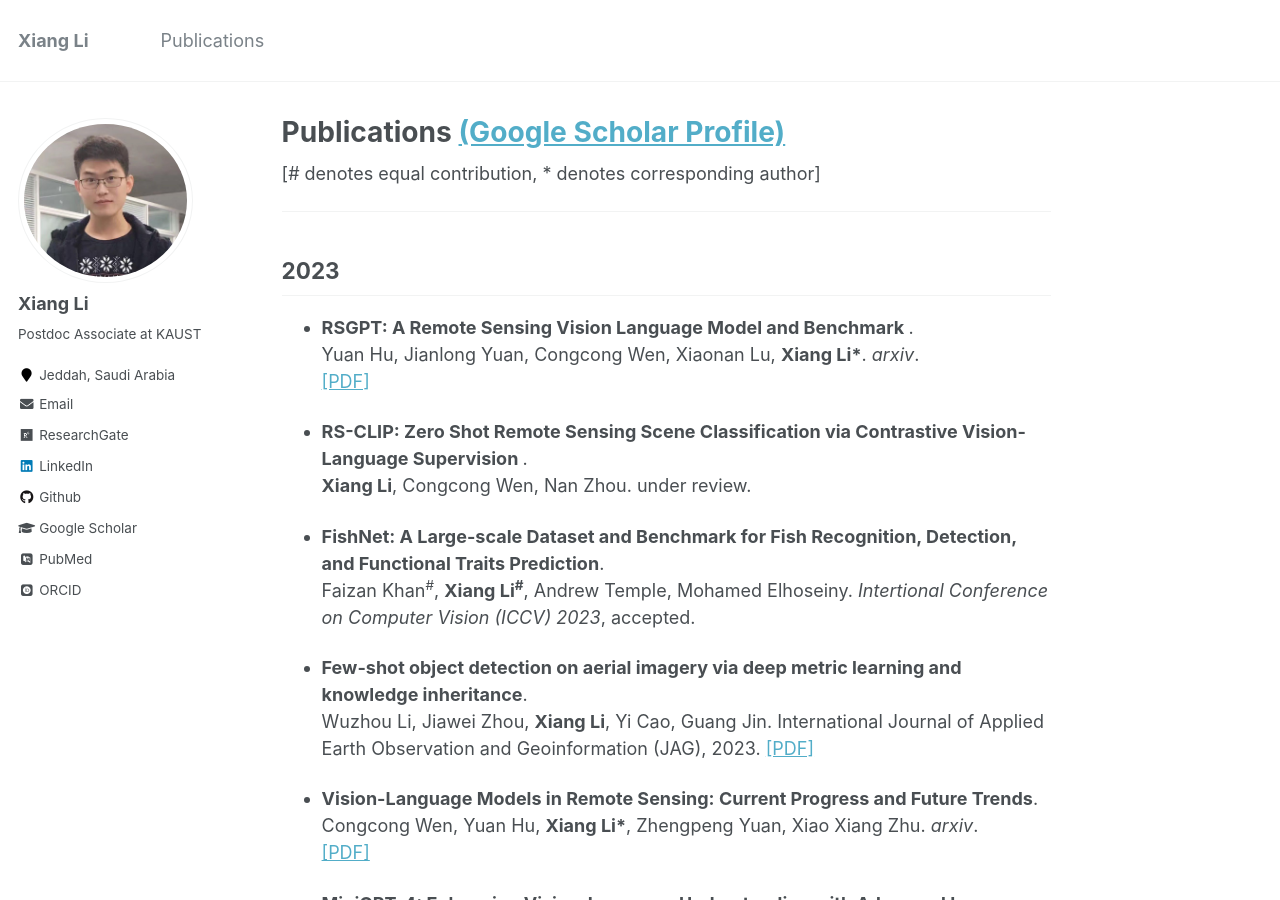
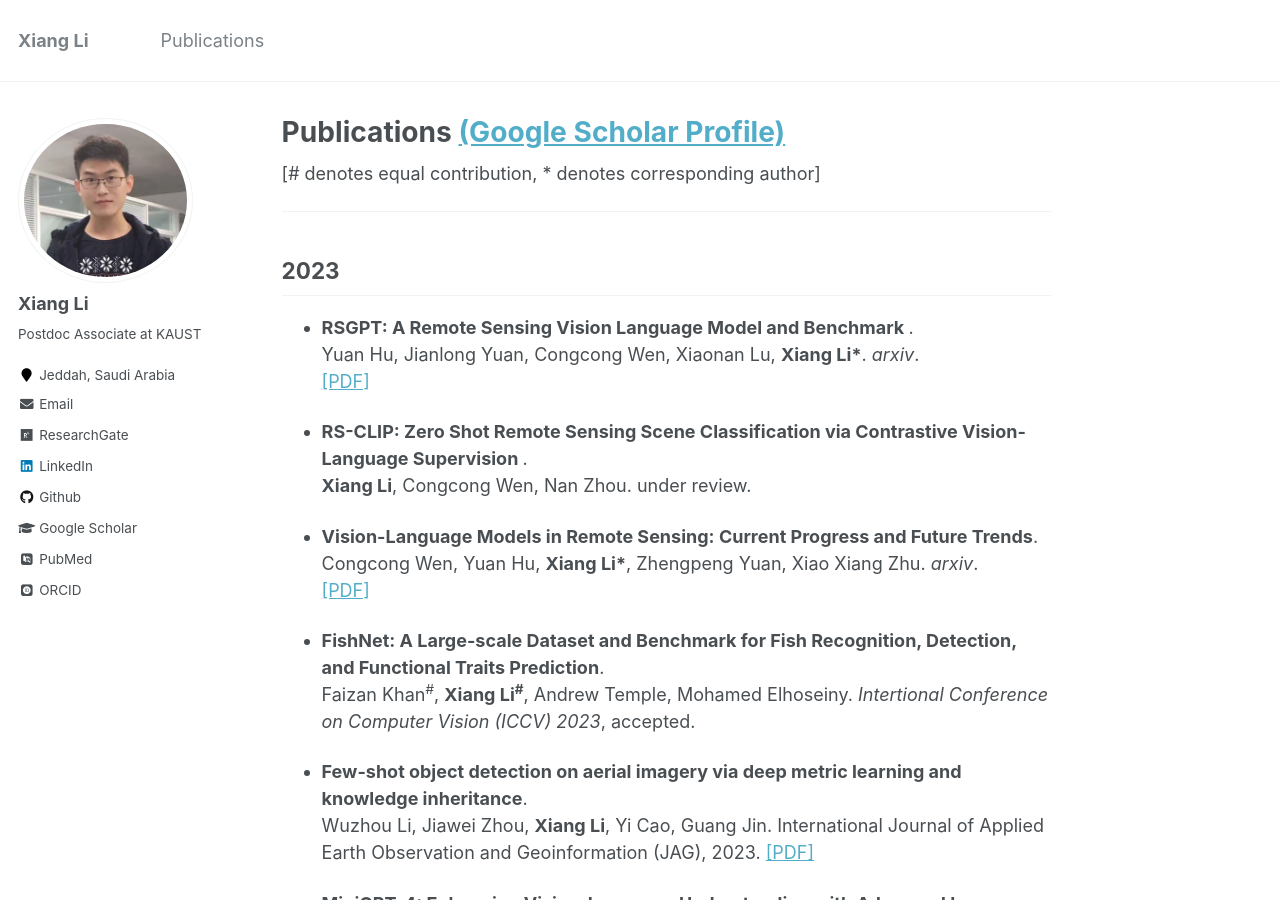
Before and after one commit to lx709/lx709.github.io, a Jekyll site: the page built from _pages/publications.md, in a window 1280 px wide and 900 px high. Built offline with Jekyll 4.4.1, drawn with Linux system fonts in a browser that asks for light colours; some web fonts are replaced.

```diff
--- a/_pages/publications.md
+++ b/_pages/publications.md
@@ -15,16 +15,16 @@ Yuan Hu, Jianlong Yuan, Congcong Wen, Xiaonan Lu, <b>Xiang Li*</b>. <i>arxiv</i>
 * <b>RS-CLIP: Zero Shot Remote Sensing Scene Classification via Contrastive Vision-Language Supervision </b>. <br>
 <b>Xiang Li</b>, Congcong Wen, Nan Zhou. under review.
 
+* <b>Vision-Language Models in Remote Sensing: Current Progress and Future Trends</b>. <br>
+Congcong Wen, Yuan Hu, <b>Xiang Li*</b>, Zhengpeng Yuan, Xiao Xiang Zhu. <i>arxiv</i>.<br>
+[[PDF]](https://arxiv.org/abs/2305.05726)
+
 * <b>FishNet: A Large-scale Dataset and Benchmark for Fish Recognition, Detection, and Functional Traits Prediction</b>. <br>
 Faizan Khan<sup>#</sup>, <b>Xiang Li<sup>#</sup></b>, Andrew Temple, Mohamed Elhoseiny. <i>Intertional Conference on Computer Vision (ICCV) 2023</i>, accepted.<br>
 
 * <b>Few-shot object detection on aerial imagery via deep metric learning and knowledge inheritance</b>. <br>
 Wuzhou Li, Jiawei Zhou, <b>Xiang Li</b>, Yi Cao, Guang Jin. International Journal of Applied Earth Observation and Geoinformation (JAG), 2023.
 [[PDF]](https://www.sciencedirect.com/science/article/pii/S1569843223002212)
-
-* <b>Vision-Language Models in Remote Sensing: Current Progress and Future Trends</b>. <br>
-Congcong Wen, Yuan Hu, <b>Xiang Li*</b>, Zhengpeng Yuan, Xiao Xiang Zhu. <i>arxiv</i>.<br>
-[[PDF]](https://arxiv.org/abs/2305.05726)
 
 * <b>MiniGPT-4: Enhancing Vision-Language Understanding with Advanced Large Language Models</b>. <br>
 Deyao Zhu, Jun Chen, Xiaoqian Shen, <b>Xiang Li</b>, Mohamed Elhoseiny. <i>arxiv</i> (<b>>20K starts in GitHub</b>).<br>
```
